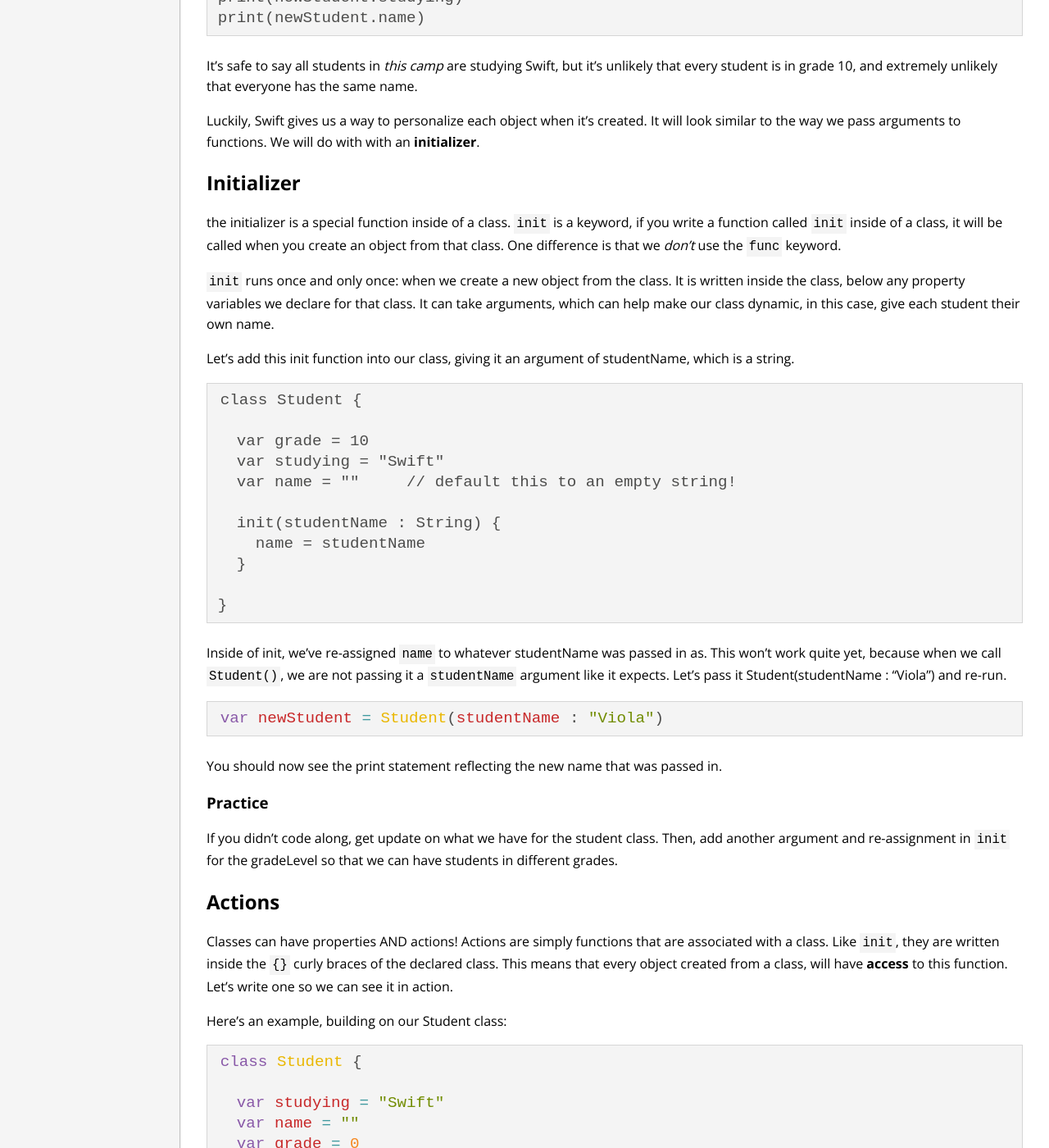
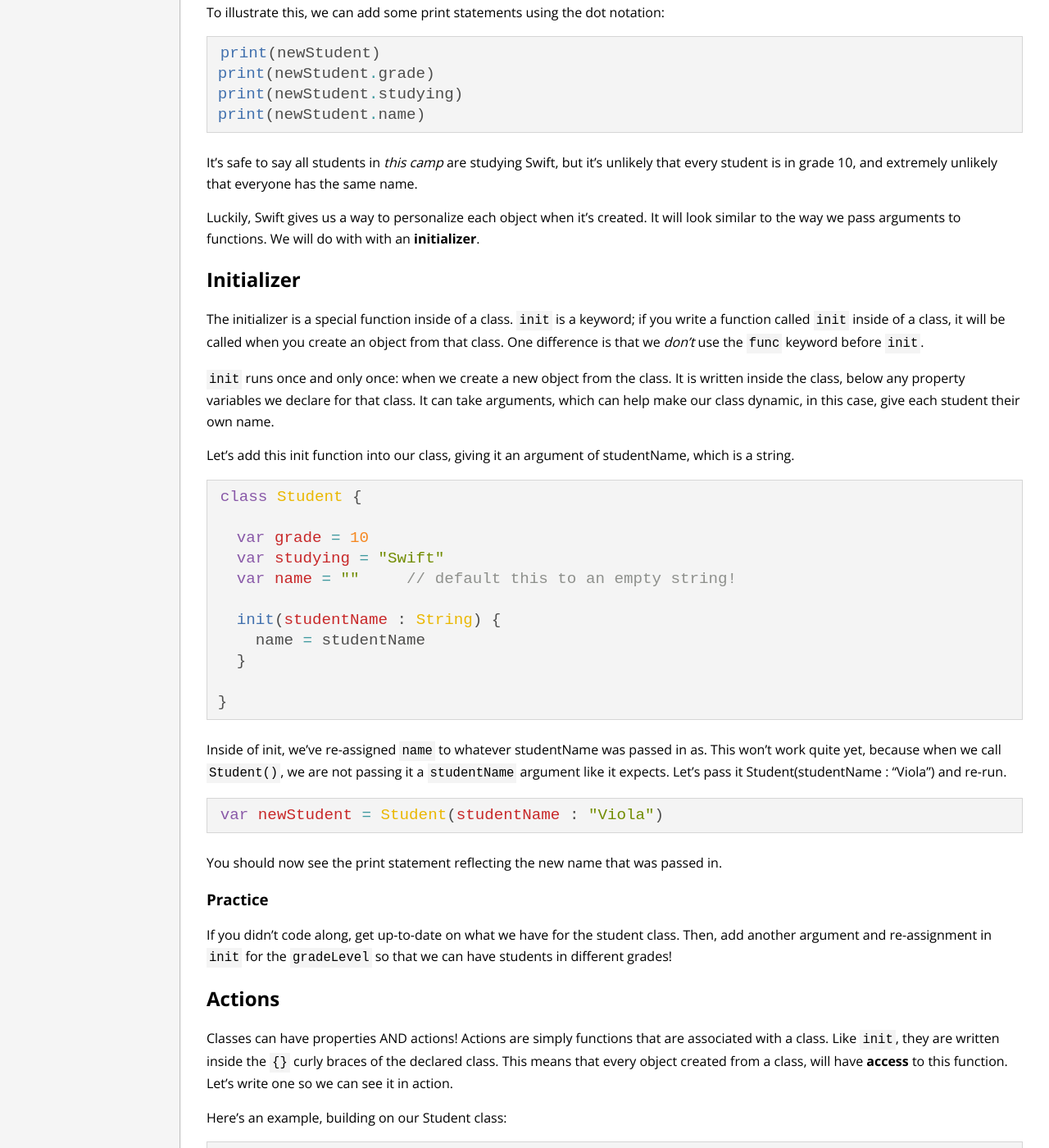
Before and after one commit to ameseee/kwk-curriculum-site, a Jekyll site: the page built from swift-ios/lessons/classes-objects/index.md, in a window 1280 px wide and 1400 px high, scrolled down 1855 px. Shown: the whole window at 82% size. Built offline with Jekyll 4.4.1, drawn with Linux system fonts in a browser that asks for light colours; nearby versions of some CDN libraries; our own code applies the rules of GitHub Pages for plain Markdown files; some of the changed text lies outside the part shown.

Commit message:
Add content to classes and objects lesson

````diff
--- a/swift-ios/lessons/classes-objects/index.md
+++ b/swift-ios/lessons/classes-objects/index.md
@@ -24,12 +24,17 @@
 
 With your partner, make a list of things that all students have - they don't have all to be the same. The first thing on the list might be "name".
 
+<br>
+<br>
+<br>
+<br>
+
 We are about to write a Student class, but first, here are a few things you may want to know about classes:
 * start with keyword `class`, lowercased
 * class name is next, 1st letter capitalized
 * open code block with curly brackets
 
-```
+```swift
 class Student {
   // code will go here
 }
@@ -42,7 +47,7 @@
 
 Let's add some **properties** to our class:
 
-```
+```swift
 class Student {
   var grade = 10
   var studying = "Swift"
@@ -57,7 +62,7 @@
 
 To illustrate this, we can add some print statements using the dot notation:
 
-```
+```swift
 print(newStudent)
 print(newStudent.grade)
 print(newStudent.studying)
@@ -70,13 +75,13 @@
 
 ## Initializer
 
-the initializer is a special function inside of a class. `init` is a keyword, if you write a function called `init` inside of a class, it will be called when you create an object from that class. One difference is that we _don't_ use the `func` keyword.
+The initializer is a special function inside of a class. `init` is a keyword; if you write a function called `init` inside of a class, it will be called when you create an object from that class. One difference is that we _don't_ use the `func` keyword before `init`.
 
 `init` runs once and only once: when we create a new object from the class. It is written inside the class, below any property variables we declare for that class. It can take arguments, which can help make our class dynamic, in this case, give each student their own name.
 
 Let's add this init function into our class, giving it an argument of studentName, which is a string.
 
-```
+```swift
 class Student {
 
   var grade = 10
@@ -100,7 +105,7 @@
 
 ### Practice
 
-If you didn't code along, get update on what we have for the student class. Then, add another argument and re-assignment in `init` for the gradeLevel so that we can have students in different grades.
+If you didn't code along, get up-to-date on what we have for the student class. Then, add another argument and re-assignment in `init` for the `gradeLevel` so that we can have students in different grades!
 
 ## Actions
 
@@ -134,7 +139,7 @@
 newStudent.writeCode()
 ```
 
-`writeCode()` is a function, but more specifically an **action** for this class, and this class only. You can even try calling it in the file without the newStudent, preceding it, and see an error!
+`writeCode()` is a function, but more specifically an **action** for this class, and this class only. You can even try calling it in the file without the newStudent preceding it, and see an error!
 
 ### Practice
 
````
